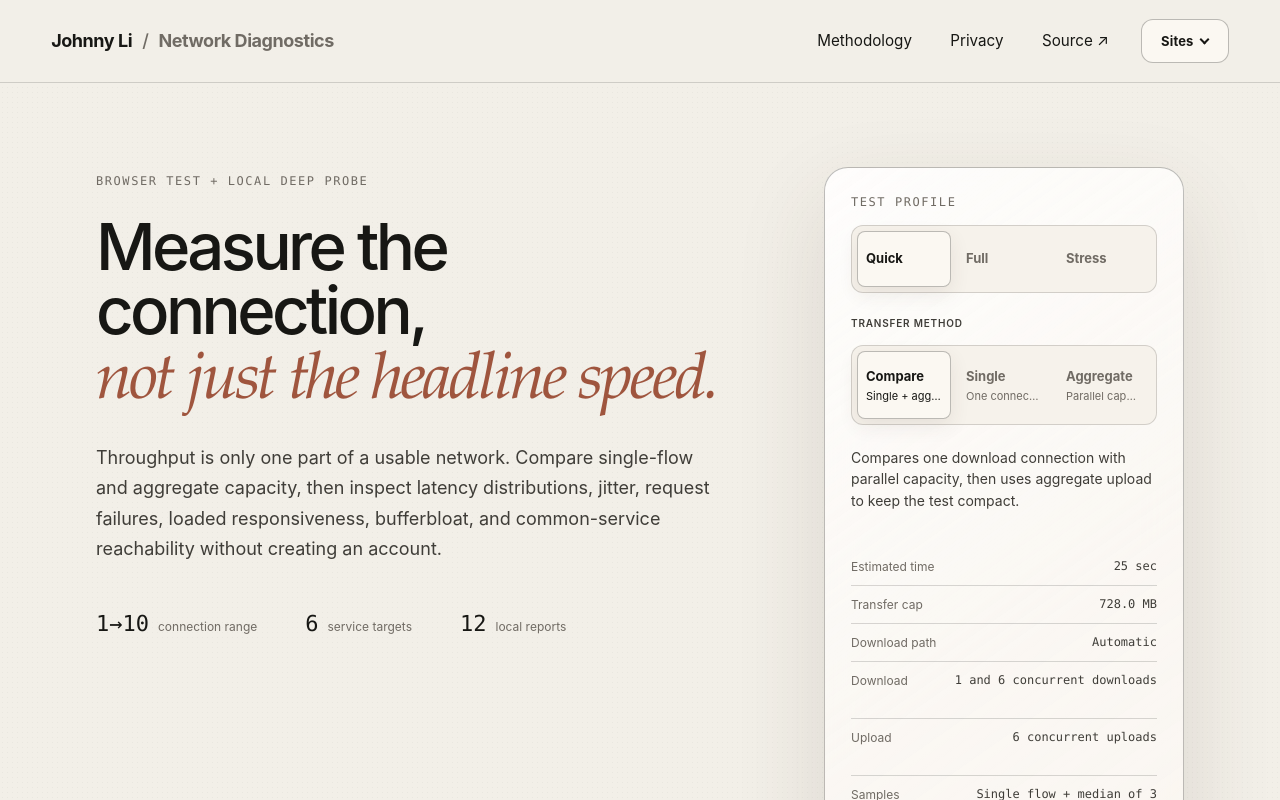
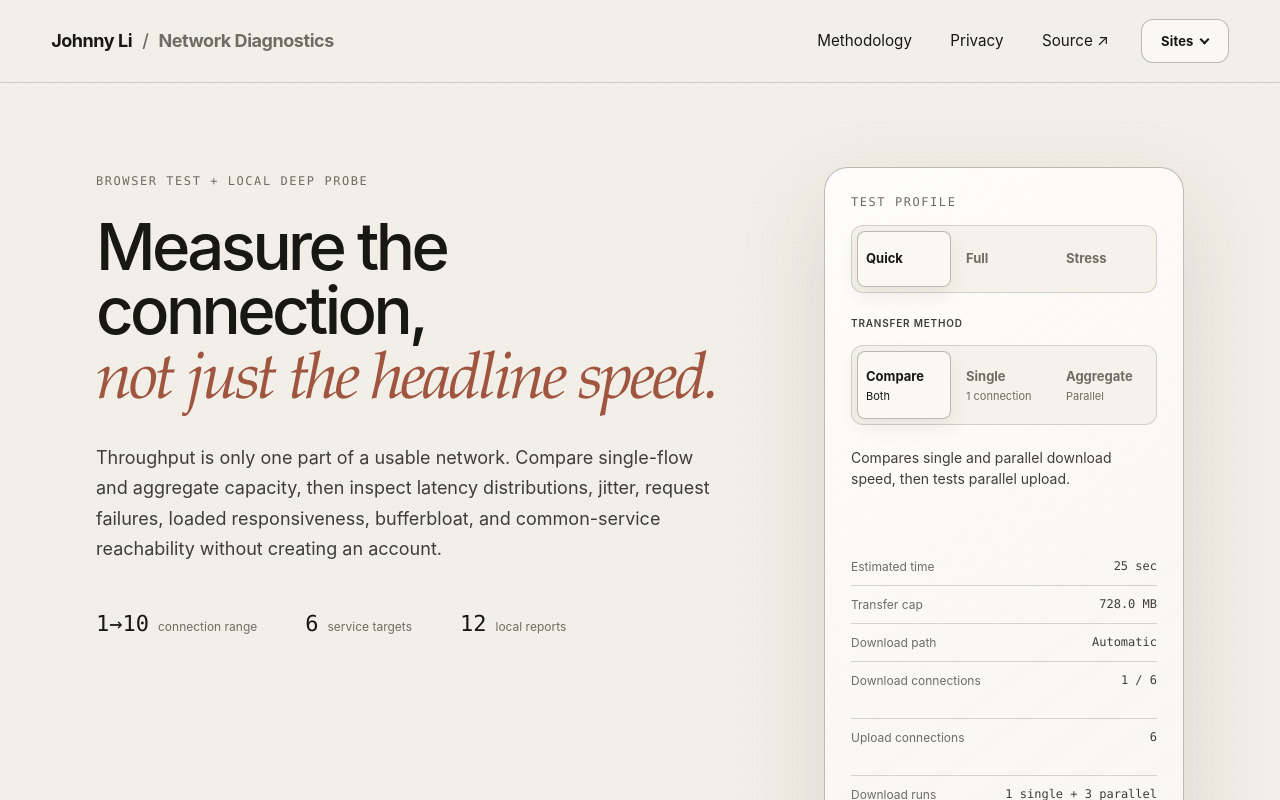
Before and after one commit to JohnnyZLi/Network-Diagnostics-Suite, a React (Vite) app: page / in a window 1280 px wide. Shown: the top 800 px of the page. Built offline with nearby package versions, Linux system fonts and the light colour scheme.

Commit message:
Refine transfer summary copy
Shorten transfer-method labels, descriptions, and summary values for clearer presentation.

```diff
--- a/src/components/TestControls.tsx
+++ b/src/components/TestControls.tsx
@@ -23,9 +23,9 @@ const DATA_CONFIRMATION_STORAGE_KEY = "network-diagnostics.data-confirmations.v1
 const CONFIRMED_TEST_MODES: ConfirmedTestMode[] = ["standard", "extended"];
 
 const TRANSFER_MODES: Record<TransferMode, { name: string; detail: string }> = {
-  compare: { name: "Compare", detail: "Single + aggregate" },
-  single: { name: "Single", detail: "One connection" },
-  aggregate: { name: "Aggregate", detail: "Parallel capacity" }
+  compare: { name: "Compare", detail: "Both" },
+  single: { name: "Single", detail: "1 connection" },
+  aggregate: { name: "Aggregate", detail: "Parallel" }
 };
 
 const DOWNLOAD_PATHS: Record<DownloadPathPreference, { name: string; detail: string }> = {
@@ -179,9 +179,9 @@ export function TestControls({
           <div><dt>Estimated time</dt><dd>{compactEstimatedTime(config.estimatedTime)}</dd></div>
           <div><dt>Transfer cap</dt><dd>{formatBytes(transferCap)}</dd></div>
           <div><dt>Download path</dt><dd className={downloadPath === "auto" ? "path-recommendation" : ""}>{DOWNLOAD_PATHS[downloadPath].name}</dd></div>
-          <div className="test-controls__variable-row"><dt>Download</dt><dd>{plan.downloadConnectionLabel}</dd></div>
-          <div className="test-controls__variable-row"><dt>Upload</dt><dd>{plan.uploadConnectionLabel}</dd></div>
-          <div className="test-controls__variable-row"><dt>Samples</dt><dd>{plan.sampleLabel}</dd></div>
+          <div className="test-controls__variable-row"><dt>Download connections</dt><dd>{plan.downloadConnectionLabel}</dd></div>
+          <div className="test-controls__variable-row"><dt>Upload connections</dt><dd>{plan.uploadConnectionLabel}</dd></div>
+          <div className="test-controls__variable-row"><dt>Download runs</dt><dd>{plan.sampleLabel}</dd></div>
           <div><dt>Services</dt><dd>{config.includeServices ? "6 destinations" : "Not contacted"}</dd></div>
           <div><dt>Storage</dt><dd>12 reports · this browser</dd></div>
         </dl>
--- a/src/diagnostics/flow-plan.ts
+++ b/src/diagnostics/flow-plan.ts
@@ -32,28 +32,18 @@ function stage(
   return { id, strategy, concurrency, durationMs, capBytes, samples };
 }
 
-function formatCountSeries(counts: number[]): string {
-  if (counts.length === 1) return String(counts[0]);
-  if (counts.length === 2) return `${counts[0]} and ${counts[1]}`;
-  return `${counts.slice(0, -1).join(", ")}, and ${counts.at(-1)}`;
-}
-
-function transferConnectionLabel(counts: number[], direction: "download" | "upload"): string {
-  if (counts.length === 1 && counts[0] === 1) return `1 ${direction}`;
-  const noun = `${direction}s`;
-  return counts.length === 1
-    ? `${counts[0]} concurrent ${noun}`
-    : `${formatCountSeries(counts)} concurrent ${noun}`;
+function connectionSequence(counts: number[]): string {
+  return counts.join(" / ");
 }
 
 function singlePlan(config: TestModeConfig): Pick<DiagnosticTestPlan, "downloads" | "uploads" | "downloadConnectionLabel" | "uploadConnectionLabel" | "sampleLabel" | "methodDescription"> {
   return {
     downloads: [stage("single", "single", 1, config.downloadDurationMs, config.downloadCapBytes, config.downloadSamples)],
     uploads: [stage("single", "single", 1, config.uploadDurationMs, config.uploadCapBytes)],
-    downloadConnectionLabel: transferConnectionLabel([1], "download"),
-    uploadConnectionLabel: transferConnectionLabel([1], "upload"),
-    sampleLabel: `Median of ${config.downloadSamples} single-connection downloads`,
-    methodDescription: "One isolated connection in each direction exposes single-flow behavior that parallel transfers can hide."
+    downloadConnectionLabel: "1",
+    uploadConnectionLabel: "1",
+    sampleLabel: `${config.downloadSamples} single`,
+    methodDescription: "Measures one connection in each direction."
   };
 }
 
@@ -61,10 +51,10 @@ function aggregatePlan(config: TestModeConfig): Pick<DiagnosticTestPlan, "downlo
   return {
     downloads: [stage("aggregate", "aggregate", config.concurrency, config.downloadDurationMs, config.downloadCapBytes, config.downloadSamples)],
     uploads: [stage("aggregate", "aggregate", config.uploadConcurrency, config.uploadDurationMs, config.uploadCapBytes)],
-    downloadConnectionLabel: transferConnectionLabel([config.concurrency], "download"),
-    uploadConnectionLabel: transferConnectionLabel([config.uploadConcurrency], "upload"),
-    sampleLabel: `Median of ${config.downloadSamples} aggregate downloads`,
-    methodDescription: "Parallel connections estimate the total application capacity available to several simultaneous transfers."
+    downloadConnectionLabel: String(config.concurrency),
+    uploadConnectionLabel: String(config.uploadConcurrency),
+    sampleLabel: `${config.downloadSamples} parallel`,
+    methodDescription: "Measures total speed across parallel connections."
   };
 }
 
@@ -89,10 +79,10 @@ function comparePlan(config: TestModeConfig): Pick<DiagnosticTestPlan, "download
           config.uploadCapBytes - config.comparisonSingleUploadCapBytes
         )
       ],
-      downloadConnectionLabel: transferConnectionLabel([1, 2, 4, 8, config.concurrency], "download"),
-      uploadConnectionLabel: transferConnectionLabel([1, config.uploadConcurrency], "upload"),
-      sampleLabel: "Five-stage download scaling test",
-      methodDescription: "Measures download capacity at 1, 2, 4, 8, and 10 concurrent connections, then compares single-connection and aggregate upload capacity."
+      downloadConnectionLabel: connectionSequence([1, 2, 4, 8, config.concurrency]),
+      uploadConnectionLabel: connectionSequence([1, config.uploadConcurrency]),
+      sampleLabel: "5 scaling stages",
+      methodDescription: "Tests how download speed scales with more connections, then compares single and parallel upload."
     };
   }
 
@@ -116,14 +106,14 @@ function comparePlan(config: TestModeConfig): Pick<DiagnosticTestPlan, "download
       stage("aggregate", "aggregate", config.concurrency, config.downloadDurationMs, aggregateDownloadCapBytes, config.downloadSamples)
     ],
     uploads,
-    downloadConnectionLabel: transferConnectionLabel([1, config.concurrency], "download"),
+    downloadConnectionLabel: connectionSequence([1, config.concurrency]),
     uploadConnectionLabel: config.comparisonSingleUploadDurationMs > 0
-      ? transferConnectionLabel([1, config.uploadConcurrency], "upload")
-      : transferConnectionLabel([config.uploadConcurrency], "upload"),
-    sampleLabel: `Single flow + median of ${config.downloadSamples} aggregate downloads`,
+      ? connectionSequence([1, config.uploadConcurrency])
+      : String(config.uploadConcurrency),
+    sampleLabel: `1 single + ${config.downloadSamples} parallel`,
     methodDescription: config.id === "quick"
-      ? "Compares one download connection with parallel capacity, then uses aggregate upload to keep the test compact."
-      : "Compares one connection with parallel capacity in both directions, then checks common-service reachability."
+      ? "Compares single and parallel download speed, then tests parallel upload."
+      : "Compares single and parallel speed in both directions."
   };
 }
 
```
Also changed, not shown: 1 other file (tests, documents, lock files or other folders).
